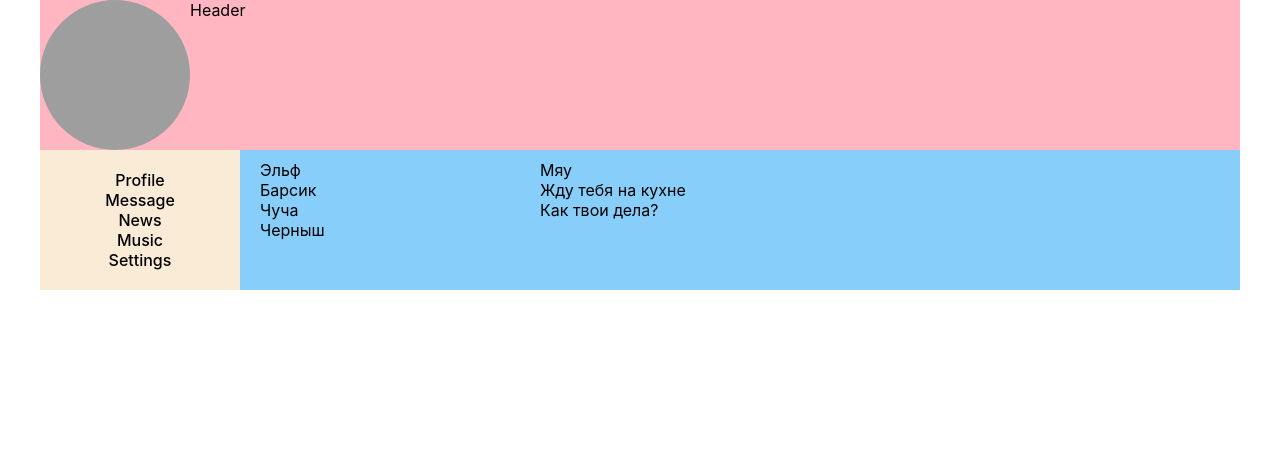
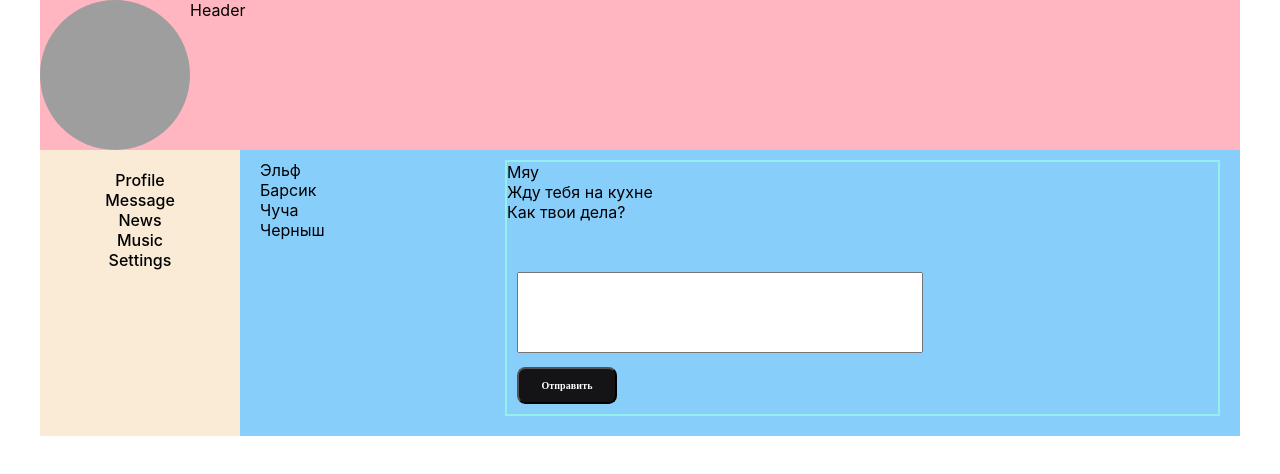
Before and after one commit to tinana2001/studyJS, a React (Create React App) app in the folder my-app/: page /Dialogs in a window 1280 px wide. Shown: the top 474 px of the page. Built offline with nearby package versions, Linux system fonts and the light colour scheme; grey boxes are pictures that could not be loaded.

Commit message:
перекинула state и добавила onClick

```diff
--- a/my-app/src/App.js
+++ b/my-app/src/App.js
@@ -15,8 +15,8 @@ const App = (props) => {
         <SideBar />
         <div className="app-wrapper-content">
         <Routes>
-          <Route path="/CompContent" element={<CompContent posts={props.posts}/>}/>
-          <Route path="/Dialogs/*" element={<Dialogs dialogs={props.dialogs} messages={props.messages}/>}/>
+          <Route path="/CompContent" element={<CompContent state={props.state.profilePage}/>}/>
+          <Route path="/Dialogs/*" element={<Dialogs state={props.state.messagesPage}/>}/>
         </Routes>
         </div>
       </div>
--- a/my-app/src/components/Dialogs/Dialogs.jsx
+++ b/my-app/src/components/Dialogs/Dialogs.jsx
@@ -22,16 +22,28 @@ const Message =(props) => {
 
 const Dialogs = (props) => {
 
-	let dialogsElem= props.dialogs.map ((d)=><DialogItem name={d.name} id={d.id}/>)
-	let messageElem=props.messages.map((m)=><Message message={m.message}/>)
-	return(
+	let dialogsElem = props.state.dialogs.map((d) => <DialogItem name={d.name} id={d.id} />)
+	let messageElem = props.state.messages.map((m) => <Message message={m.message} />)
+	let newMessageElement = React.createRef();
+	let newMessage = () => {
+		let text = newMessageElement.current.value;
+		alert(text);
+	}
+	return (
+		<div className={d.message}>
 			<div className={d.dialogs}>
 				<div className={d.dialogsItem}>
 					{dialogsElem}
 				</div>
 				<div className={d.messages}>
 					{messageElem}
+					<div className={d.formForMessage}>
+				<textarea className={d.textMessage} ref={newMessageElement}></textarea>
+				<div><button className={d.button} onClick={newMessage}>Отправить</button></div>
 			</div>
+				</div>
+			</div>
+
 
 		</div>
 	);
--- a/my-app/src/components/Dialogs/Dialogs.module.css
+++ b/my-app/src/components/Dialogs/Dialogs.module.css
@@ -1,13 +1,11 @@
 .dialogs{
 	padding: 10px 0px 0px 20px;
 	display: grid;
-	grid-template-columns: 2fr 5fr;
+	grid-template-columns: 2fr 6fr;
  }
  .messages{
-
- }
- .message{
-
+border: 2px solid #95f0eb;
+margin: 0px 20px 20px 0px;
  }
  .dialog a{
 	color: black;
@@ -17,3 +15,28 @@
 	color: deeppink;
 	font-weight: 500;
  }
+ .textMessage{
+	width: 400px;
+	height: 75px;
+	resize: none;
+ }
+ .button{
+	margin-top: 10px;
+	height: 36.808px;
+width: 100px;
+padding: 6.692px 13.385px;
+justify-content: center;
+align-items: center;
+border-radius: 8.365px;
+background: #141416;
+color: #FFF;
+font-family: Poppins;
+font-size: 10.038px;
+font-style: normal;
+font-weight: 600;
+line-height: 150%; /* 15.058px */
+letter-spacing: 0.084px;
+ }
+ .formForMessage{
+	margin: 50px 0px 10px 10px;
+ }
--- a/my-app/src/components/compContent/MyPosts/MyPosts.jsx
+++ b/my-app/src/components/compContent/MyPosts/MyPosts.jsx
@@ -2,15 +2,19 @@ import React from 'react';
 import p from './MyPosts.module.css';
 import Post from './Post/Post';
 const MyPosts = (props) => {
-
-	let postsElem= props.posts.map((p)=><Post message={p.message} likecount={p.likecount} />)
+	let newPost = () => {
+		let text=newPostElement.current.value;
+		alert(text);
+	}
+	let newPostElement = React.createRef();
+	let postsElem = props.posts.map((p) => <Post message={p.message} likecount={p.likecount} />)
 	return (
 		<div className={p.postsContainer}>
 			<h3>My posts</h3>
 			<div>
-			<textarea className={p.textarea}></textarea>
-			<div>
-				<button className={p.but}>New Post</button>
+				<textarea className={p.textarea} ref={newPostElement}></textarea>
+				<div>
+					<button className={p.but} onClick={newPost} >New Post</button>
 				</div>
 			</div>
 			<div className={p.posts}>
--- a/my-app/src/components/compContent/compContent.jsx
+++ b/my-app/src/components/compContent/compContent.jsx
@@ -11,7 +11,7 @@ const CompContent = (props) => {
 		<div className={cc.content}>
 			<Fone/>
 			<Profile/>
-			<MyPosts posts={props.posts}/>
+			<MyPosts posts={props.state.posts}/>
 	 </div>
 	);
 
--- a/my-app/src/index.js
+++ b/my-app/src/index.js
@@ -3,32 +3,14 @@ import ReactDOM from 'react-dom/client';
 import './index.css';
 import App from './App';
 import reportWebVitals from './reportWebVitals';
+import state from './redux/state';
 
-let posts=[
-  {id: 1, message:'Сегодня стащил со стола креветки. Доволен', likecount:5},
-  {id:2, message:'Всем привет! Теперь и я тут!', likecount:2},
-  {id:3, message:'Добавляйтесь в друзья', likecount:1}
-]
-let dialogs=[
-  {id:1, name:'Эльф'},
-  {id:2, name:'Барсик'},
-  {id:3, name:'Чуча'},
-  {id:4, name:'Черныш'}
-]
-let messages=
-[
-  {id:1, message:'Мяу'},
-  {id:2, message:'Жду тебя на кухне'},
-  {id:3, message:'Как твои дела?'}
-]
 const root = ReactDOM.createRoot(document.getElementById('root'));
 root.render(
   <React.StrictMode>
-    <App posts={posts} dialogs={dialogs} messages={messages}/>
+    <App state={state}/>
   </React.StrictMode>
 );
 
-// If you want to start measuring performance in your app, pass a function
-// to log results (for example: reportWebVitals(console.log))
-// or send to an analytics endpoint. Learn more: https://bit.ly/CRA-vitals
+
 reportWebVitals();
--- /dev/null
+++ b/my-app/src/redux/state.js
@@ -0,0 +1,24 @@
+let state ={
+	profilePage:{
+		posts:[
+			{id: 1, message:'Сегодня стащил со стола креветки. Доволен', likecount:5},
+			{id:2, message:'Всем привет! Теперь и я тут!', likecount:2},
+			{id:3, message:'Добавляйтесь в друзья', likecount:1}
+		],
+	},
+	messagesPage:{
+		dialogs:[
+			{id:1, name:'Эльф'},
+			{id:2, name:'Барсик'},
+			{id:3, name:'Чуча'},
+			{id:4, name:'Черныш'}
+		 ],
+		messages:[
+			{id:1, message:'Мяу'},
+			{id:2, message:'Жду тебя на кухне'},
+			{id:3, message:'Как твои дела?'}
+		 ]
+	}
+
+ }
+export default state;
```
Lines whose indentation alone changed are shown as unchanged.
